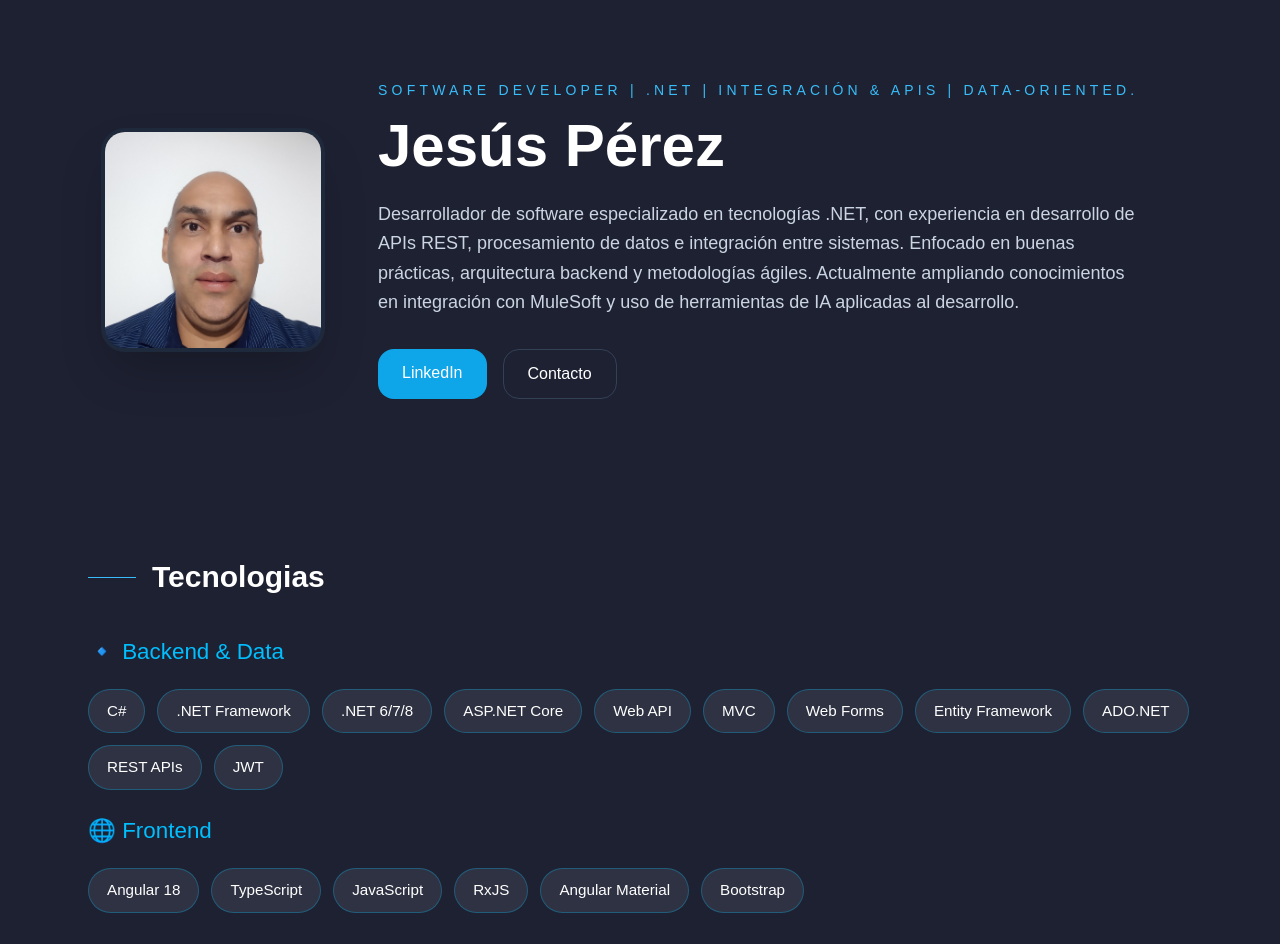
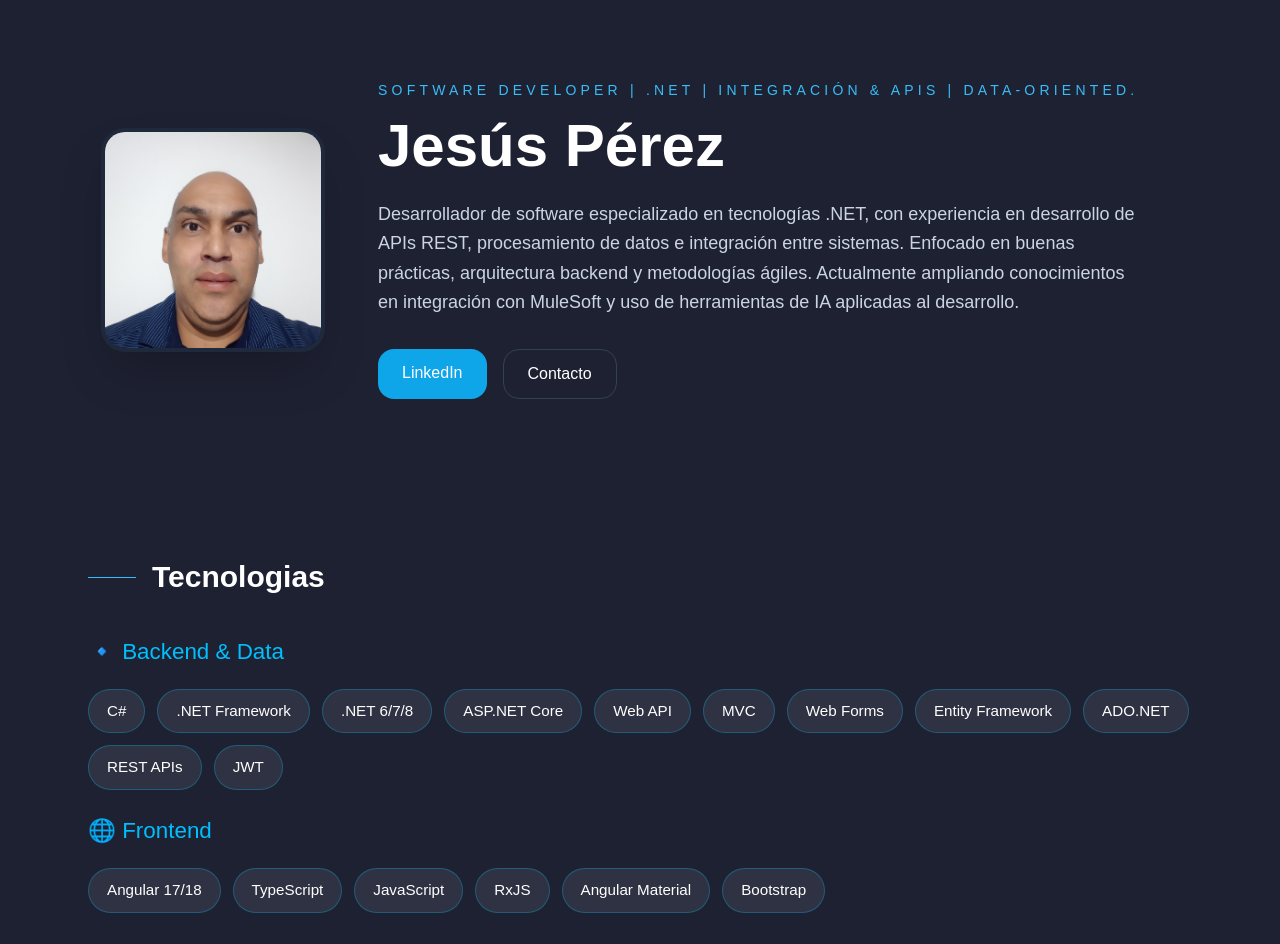
Before and after one commit to jvpbperez/portfolio-cv, an Angular app: page / in a window 1280 px wide. Shown: the top 944 px of the page. Built offline with nearby package versions, Linux system fonts and the light colour scheme.

Commit message:
cambio 3

```diff
--- a/src/app/components/technologies/technologies.component.ts
+++ b/src/app/components/technologies/technologies.component.ts
@@ -34,7 +34,7 @@ export class TechnologiesComponent {
   ];
 
   frontend = [
-    'Angular 18',
+    'Angular 17/18',
     'TypeScript',
     'JavaScript',
     'RxJS',
```
